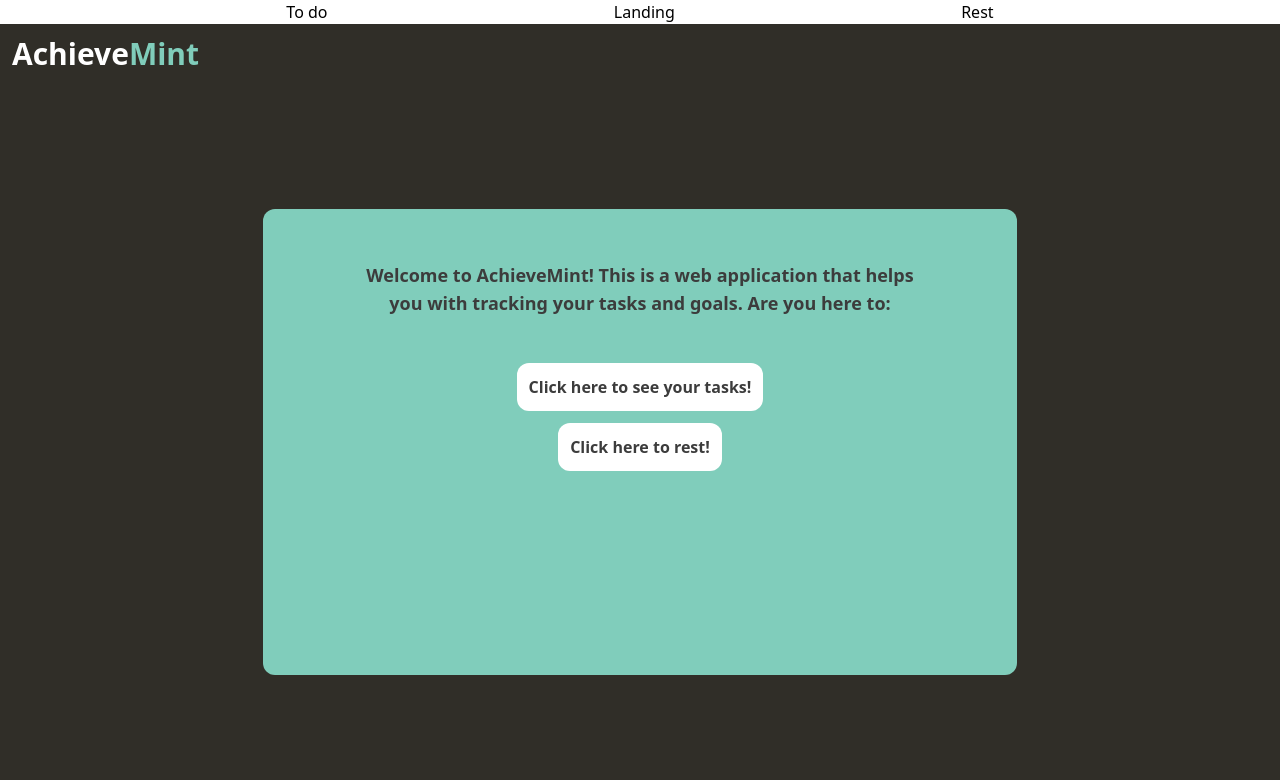
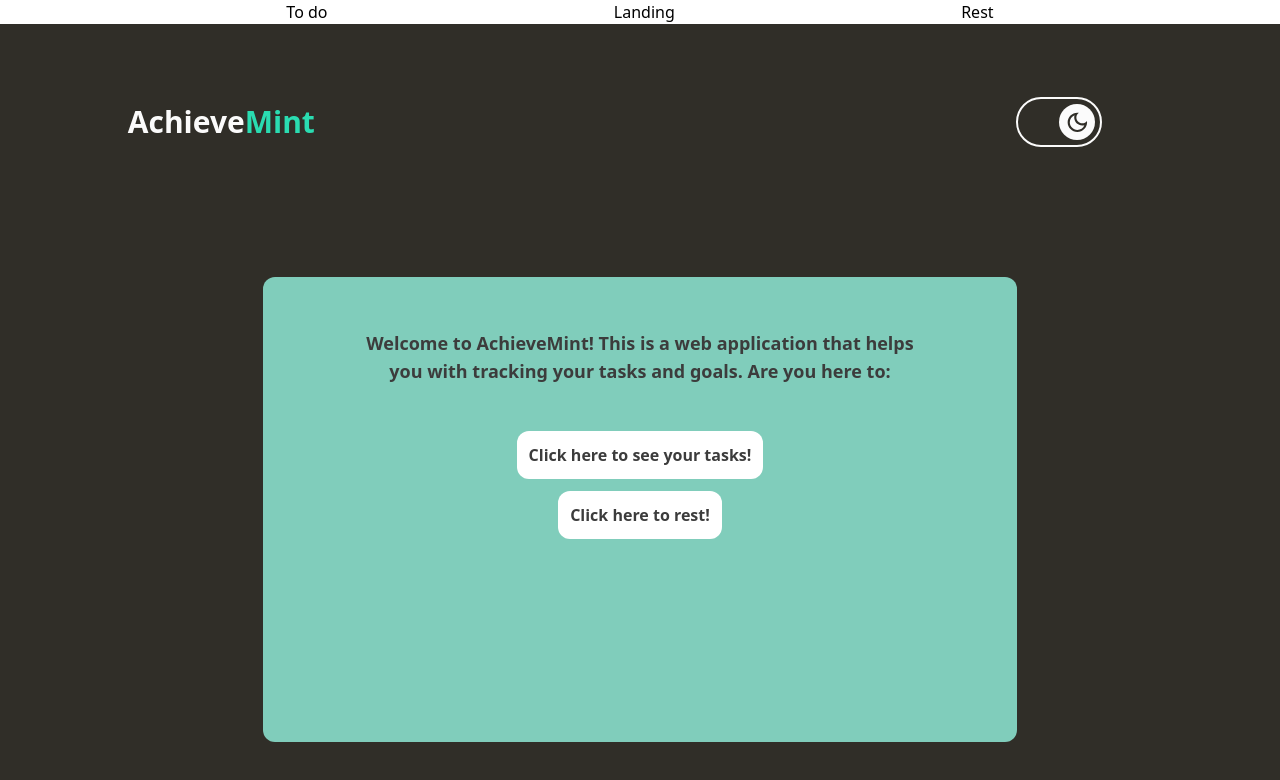
Before and after one commit to devsoc-unsw/trainee-saturn-24t1, a React (Create React App) app in the folder frontend/: page / in a window 1280 px wide. Shown: the top 780 px of the page. Built offline with nearby package versions, Linux system fonts and the light colour scheme.

Commit message:
implemented light/dark mode on landing page

```diff
--- a/frontend/src/screens/Landing.js
+++ b/frontend/src/screens/Landing.js
@@ -1,10 +1,11 @@
 import { useEffect } from 'react';
+import ModeButton from './components-hana/ModeToggleButton'
 // import axios from 'axios';
 import {
   useNavigate,
 } from 'react-router-dom';
 
-function Landing() {
+function Landing({ isDarkMode, handleModeChange }) {
   const navigate = useNavigate();
 
   // useEffect(() => {
@@ -32,15 +33,39 @@ function Landing() {
 
 
   return (
-    <div className="p-3 flex flex-col bg-[#302E28] items-center text-center h-screen align-middle">
-      <div className="w-full text-left font-bold text-3xl">
-        <span className="text-white">Achieve</span>
-        <span className="text-[#80CDBB]">Mint</span>
+    <div className={
+      isDarkMode === true
+        ? "p-3 flex flex-col bg-[#302E28] items-center text-center h-screen align-middle"
+        : "p-3 flex flex-col bg-[#FFFDEE] items-center text-center h-screen align-middle"}>
+      <div className="grid grid-cols-3 justify-between m-2 py-4 place-items-center h-1/5 w-full">
+        <div className="w-full text-center font-bold text-3xl">
+          <span className={
+            isDarkMode === true
+              ? "text-[#FBFBFB]"
+              : "text-[#302E28]"
+          }>Achieve</span>
+          <span className="text-[#2ADCB1]">Mint</span>
+        </div>
+        <div>{/*empty div, aligning purposes*/}</div>
+        <div id="mode-button" className="w-1/4">
+          <div className="" >
+            <ModeButton isDarkMode={isDarkMode} handleModeChange={handleModeChange} />
+          </div>
+        </div>
       </div>
-      <div className="m-auto p-3 bg-[#80CDBB] h-3/5 w-3/5 text-center rounded-xl justify-center items-center align-middle">
+
+      <div className={
+        isDarkMode === true
+          ? "m-auto p-3 bg-[#80CDBB] h-3/5 w-3/5 text-center rounded-xl justify-center items-center align-middle"
+          : "m-auto p-3 bg-[#BEE6CC] h-3/5 w-3/5 text-center rounded-xl justify-center items-center align-middle"
+      }>
         <div className="w-4/5 m-auto">
           {/* welcome message */}
-          <p className="font-bold text-[#3C3C3C] text-lg mt-10 mb-10">
+          <p className={
+            isDarkMode === true
+              ? "font-bold text-[#3C3C3C] text-lg mt-10 mb-10"
+              : "font-bold text-[#3C3C3C] text-lg mt-10 mb-10"
+          }>
             Welcome to AchieveMint! This is a web application that helps you with tracking your
             tasks and goals. Are you here to:
           </p>
@@ -53,7 +78,7 @@ function Landing() {
         </div>
       </div>
 
-    </div>
+    </div >
   );
 }
 
```
